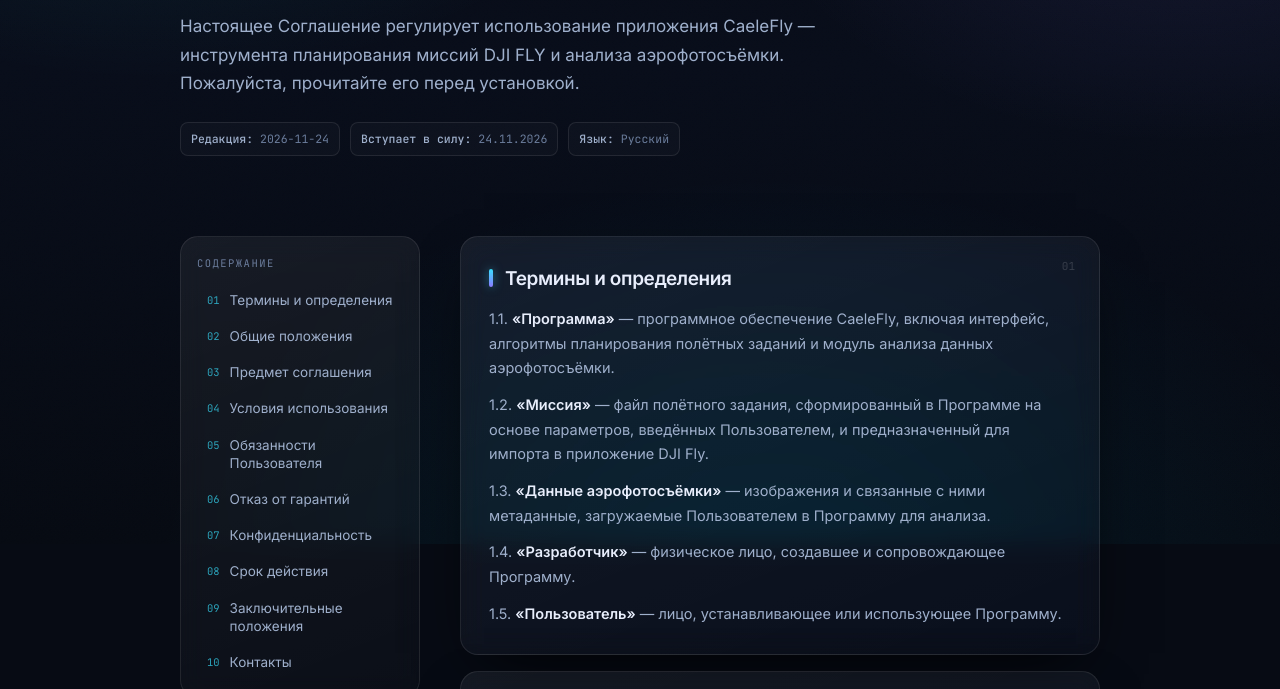
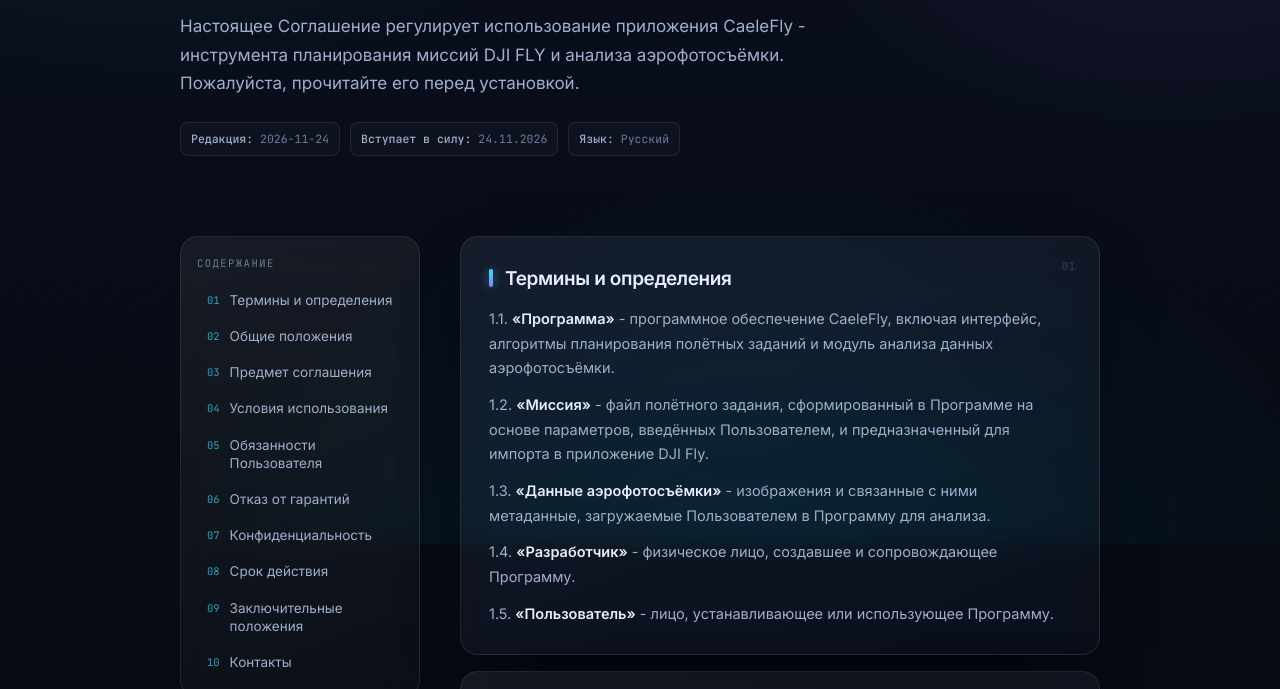
Before and after one commit to caelefly/soft, a plain HTML site: page eula.html in a window 1280 px wide. Shown: the part 256-945 px from the top of the page. Drawn offline with Linux system fonts and the light colour scheme.

Commit message:
Update eula.html

```diff
--- a/eula.html
+++ b/eula.html
@@ -211,7 +211,7 @@ footer{border-top:1px solid var(--line);padding:34px 0 28px;background:rgba(5,8,
     <section class="hero">
       <span class="badge"><i style="width:6px;height:6px;border-radius:50%;background:var(--cy);box-shadow:0 0 0 0 rgba(56,225,255,.7)"></i>Документ</span>
       <h1>Лицензионное соглашение <span class="grad">(EULA)</span></h1>
-      <p class="lead">Настоящее Соглашение регулирует использование приложения CaeleFly — инструмента планирования миссий DJI FLY и анализа аэрофотосъёмки. Пожалуйста, прочитайте его перед установкой.</p>
+      <p class="lead">Настоящее Соглашение регулирует использование приложения CaeleFly - инструмента планирования миссий DJI FLY и анализа аэрофотосъёмки. Пожалуйста, прочитайте его перед установкой.</p>
       <div class="meta-row">
         <span class="chip"><b>Редакция:</b> 2026-11-24</span>
         <span class="chip"><b>Вступает в силу:</b> 24.11.2026</span>
@@ -245,18 +245,18 @@ footer{border-top:1px solid var(--line);padding:34px 0 28px;background:rgba(5,8,
         <section class="doc-section" id="s1">
           <span class="n mono">01</span>
           <h2>Термины и определения</h2>
-          <p>1.1. <strong>«Программа»</strong> — программное обеспечение CaeleFly, включая интерфейс, алгоритмы планирования полётных заданий и модуль анализа данных аэрофотосъёмки.</p>
-          <p>1.2. <strong>«Миссия»</strong> — файл полётного задания, сформированный в Программе на основе параметров, введённых Пользователем, и предназначенный для импорта в приложение DJI Fly.</p>
-          <p>1.3. <strong>«Данные аэрофотосъёмки»</strong> — изображения и связанные с ними метаданные, загружаемые Пользователем в Программу для анализа.</p>
-          <p>1.4. <strong>«Разработчик»</strong> — физическое лицо, создавшее и сопровождающее Программу.</p>
-          <p>1.5. <strong>«Пользователь»</strong> — лицо, устанавливающее или использующее Программу.</p>
+          <p>1.1. <strong>«Программа»</strong> - программное обеспечение CaeleFly, включая интерфейс, алгоритмы планирования полётных заданий и модуль анализа данных аэрофотосъёмки.</p>
+          <p>1.2. <strong>«Миссия»</strong> - файл полётного задания, сформированный в Программе на основе параметров, введённых Пользователем, и предназначенный для импорта в приложение DJI Fly.</p>
+          <p>1.3. <strong>«Данные аэрофотосъёмки»</strong> - изображения и связанные с ними метаданные, загружаемые Пользователем в Программу для анализа.</p>
+          <p>1.4. <strong>«Разработчик»</strong> - физическое лицо, создавшее и сопровождающее Программу.</p>
+          <p>1.5. <strong>«Пользователь»</strong> - лицо, устанавливающее или использующее Программу.</p>
         </section>
 
         <section class="doc-section" id="s2">
           <span class="n mono">02</span>
           <h2>Общие положения</h2>
           <p>2.1. Устанавливая, копируя или иным образом используя Программу, Пользователь подтверждает, что прочитал, понял и принимает условия настоящего Соглашения. Если Пользователь не согласен с условиями, он не имеет права использовать Программу.</p>
-          <p>2.2. Соглашение заключается между Пользователем и Разработчиком — физическим лицом. Заключение Соглашения не создаёт отношений работодателя и работника, агентских или партнёрских отношений.</p>
+          <p>2.2. Соглашение заключается между Пользователем и Разработчиком - физическим лицом. Заключение Соглашения не создаёт отношений работодателя и работника, агентских или партнёрских отношений.</p>
           <div class="callout">
             <svg viewBox="0 0 24 24" aria-hidden="true"><circle cx="12" cy="12" r="9"/><path d="M12 8v4M12 16h.01"/></svg>
             <div>
@@ -362,7 +362,7 @@ footer{border-top:1px solid var(--line);padding:34px 0 28px;background:rgba(5,8,
     </div>
     <div class="f-bottom">
       <span>Автор: DzyundzyaRV · 2026</span>
-      <span>Не аффилировано с DJI. DJI FLY — товарный знак SZ DJI Technology.</span>
+      <span>Не аффилировано с DJI. DJI FLY - товарный знак SZ DJI Technology.</span>
     </div>
   </div>
 </footer>
```
